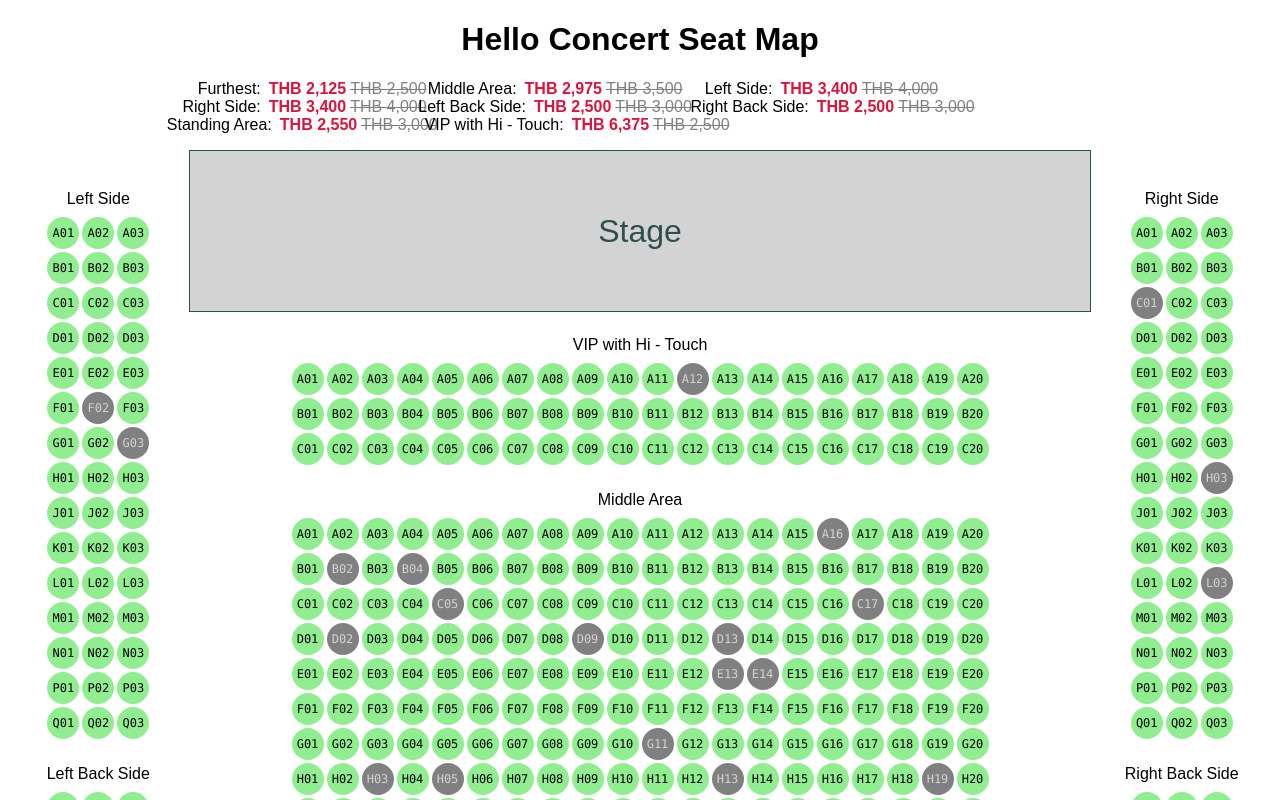
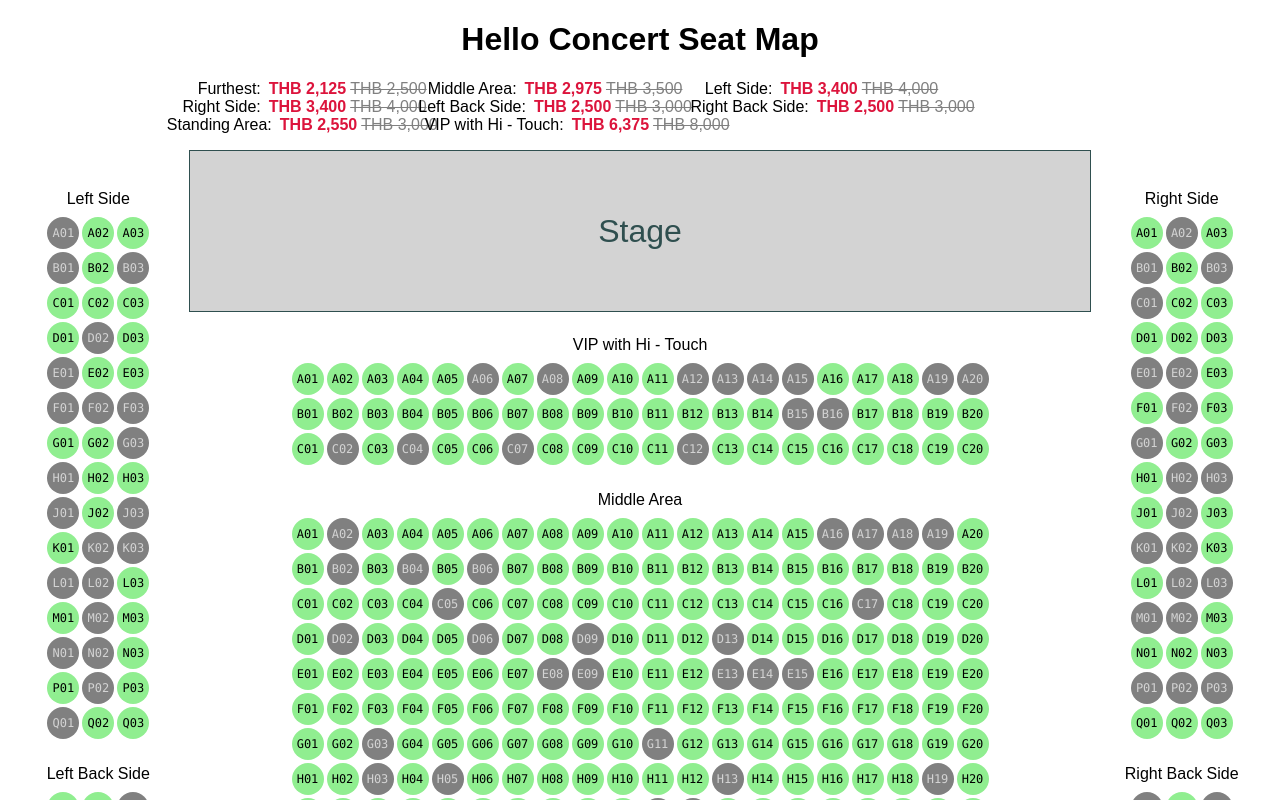
Before and after one commit to u46esp/test-refactoring-kata, a React (Create React App) app: page / in a window 1280 px wide. Shown: the top 800 px of the page. Built offline with nearby package versions, Linux system fonts and the light colour scheme.

Commit message:
Play around with RNG a bit

```diff
--- a/src/index.js
+++ b/src/index.js
@@ -20,12 +20,12 @@ const seatMetadata = {
 };
 
 const seatData = {
-  leftside: seatDataGenerator.buildSeatData(seatMetadata["leftside"], 0.95),
-  rightside: seatDataGenerator.buildSeatData(seatMetadata["rightside"], 0.95),
-  leftback: seatDataGenerator.buildSeatData(seatMetadata["leftback"], 0.95),
-  rightback: seatDataGenerator.buildSeatData(seatMetadata["rightback"], 0.95),
-  vip: seatDataGenerator.buildSeatData(seatMetadata["vip"], 0.95),
-  mid: seatDataGenerator.buildSeatData(seatMetadata["mid"], 0.95),
+  leftside: seatDataGenerator.buildSeatData(seatMetadata["leftside"], 0.55),
+  rightside: seatDataGenerator.buildSeatData(seatMetadata["rightside"], 0.55),
+  leftback: seatDataGenerator.buildSeatData(seatMetadata["leftback"], 0.65),
+  rightback: seatDataGenerator.buildSeatData(seatMetadata["rightback"], 0.65),
+  vip: seatDataGenerator.buildSeatData(seatMetadata["vip"], 0.75),
+  mid: seatDataGenerator.buildSeatData(seatMetadata["mid"], 0.85),
   furthest: seatDataGenerator.buildSeatData(seatMetadata["furthest"], 0.95),
 };
 
@@ -38,7 +38,7 @@ const seatPricing = [
   { zone: "rightback", regularPrice: 3000, premiumMemberPrice: 2500 },
   { zone: "standing", regularPrice: 3000, premiumMemberPrice: 2550 },
   { zone: "frontmost", regularPrice: 6000, premiumMemberPrice: 5100 },
-  { zone: "vip", regularPrice: 2500, premiumMemberPrice: 6375 },
+  { zone: "vip", regularPrice: 8000, premiumMemberPrice: 6375 },
 ];
 
 root.render(
```
